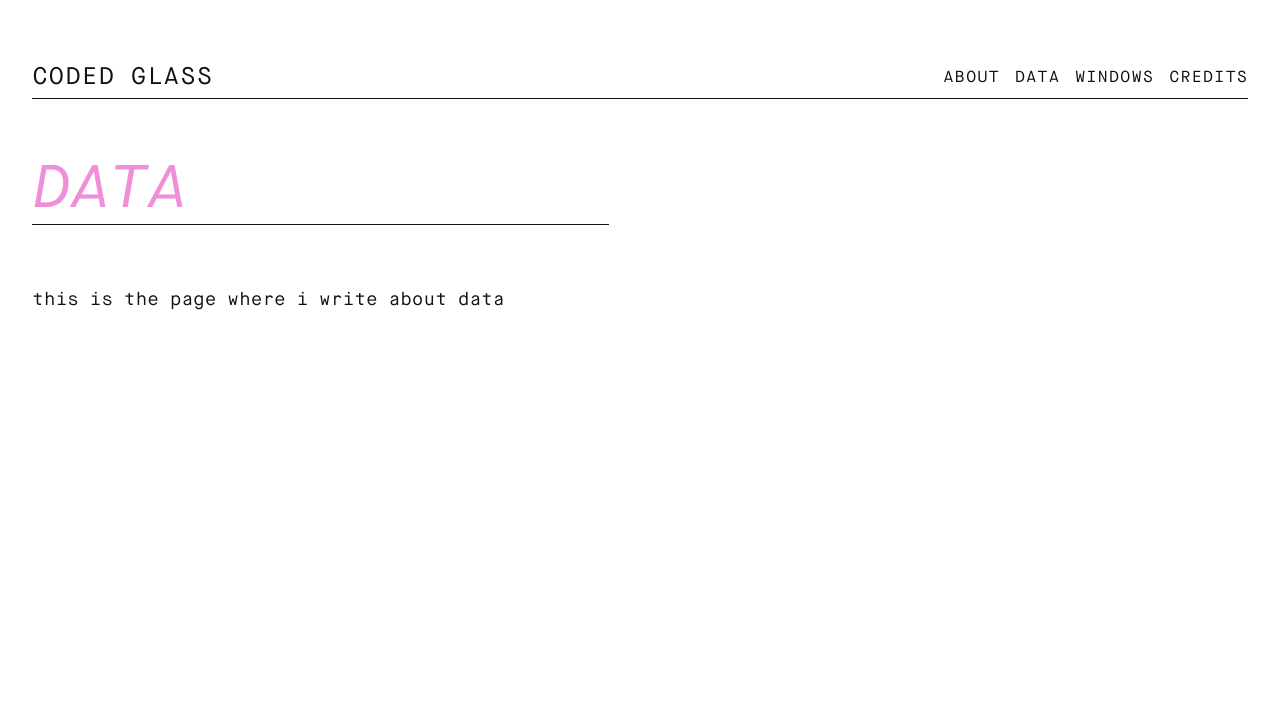
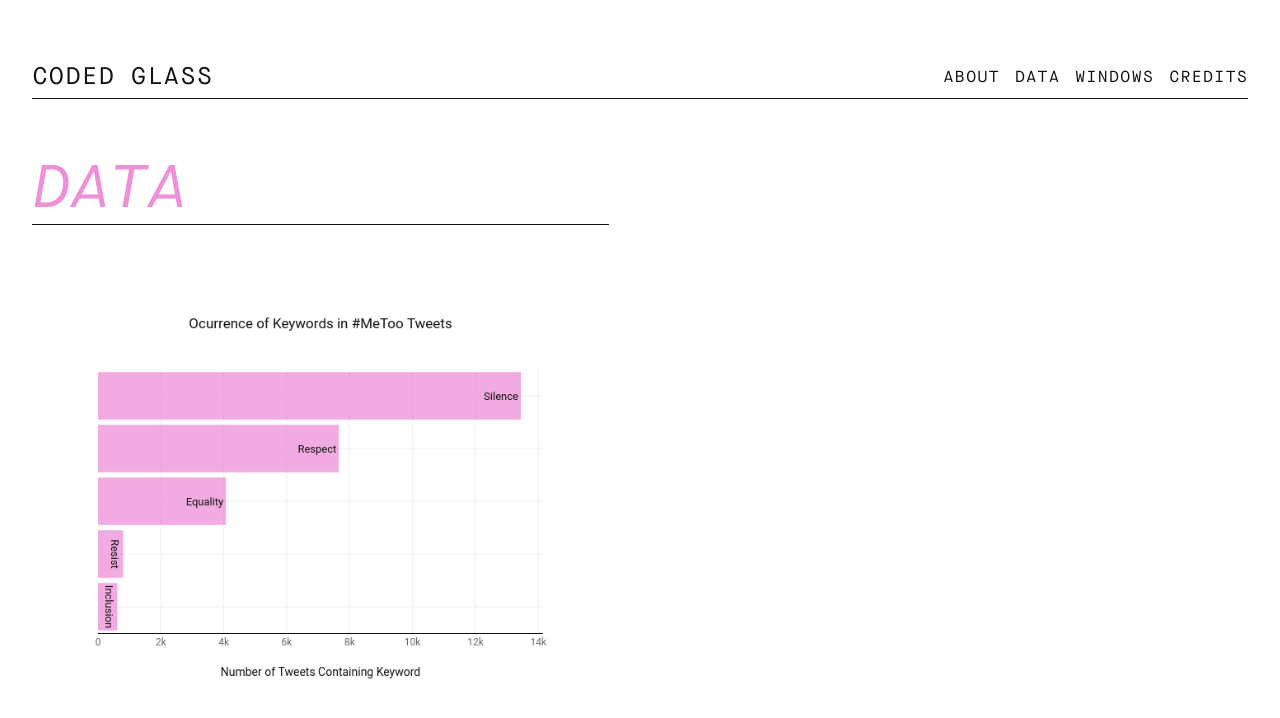
Before and after one commit to BrianaCamp/looking-glass, a Jekyll site: the page built from data.markdown, in a window 1280 px wide. Shown: the top 718 px of the page. Built offline with Jekyll 4.4.1, drawn with Linux system fonts in a browser that asks for light colours.

Commit message:
Updated Data

```diff
--- a/data.markdown
+++ b/data.markdown
@@ -3,5 +3,5 @@ title: data
 date: 2018-07-24 01:40:00 Z
 position: 2
 is-nav: true
-main-description: this is the page where i write about data
+main-description: "![Plot 4.png](/uploads/Plot%204.png)"
 ---
```
